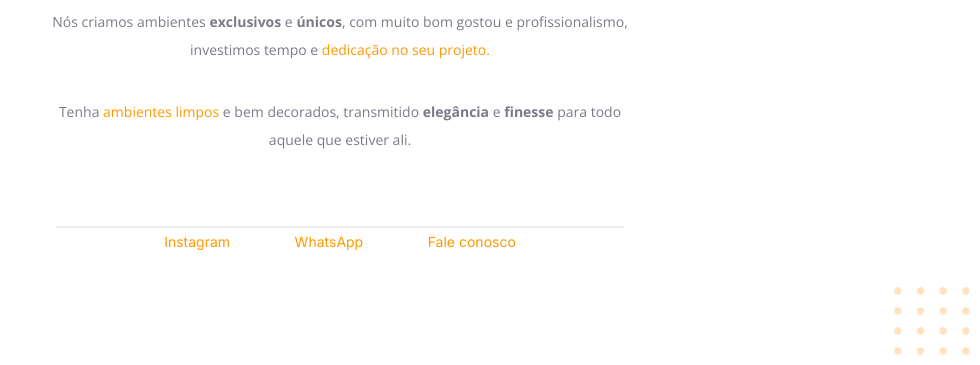
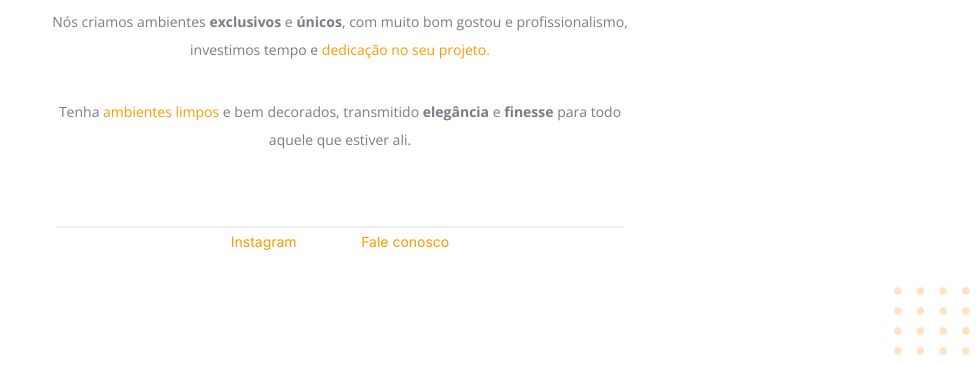
Before and after one commit to MagnoQueiroz/moveis_customizaveis_explorer, a plain HTML site: page index.html in a window 1280 px wide. Shown: the part 435-800 px from the top of the page, without its empty margins (300-1280 px from the left). Drawn offline with nearby package versions, Linux system fonts and the light colour scheme; files whose address does not match are found by name.

Commit message:
The page complete

```diff
--- a/assets/css/style.css
+++ b/assets/css/style.css
@@ -115,6 +115,9 @@ a + a {
     max-width: 23rem;
     height: 0px;
   }
+
+
+
 }
 
 /* disclaimer's
--- a/index.html
+++ b/index.html
@@ -55,10 +55,8 @@
         <a
           href="https://wa.me/55000000000?Olá%20tenho%20interesse%20em%20costumizar%20um%20movel"
           target="_blank"
-          >WhatsApp</a
+          >Fale conosco</a
         >
-        <a href="mailto:faleconosco@gmail.com">Fale conosco</a>
-      </div>
     </footer>
 
     <div class="balls">
```
